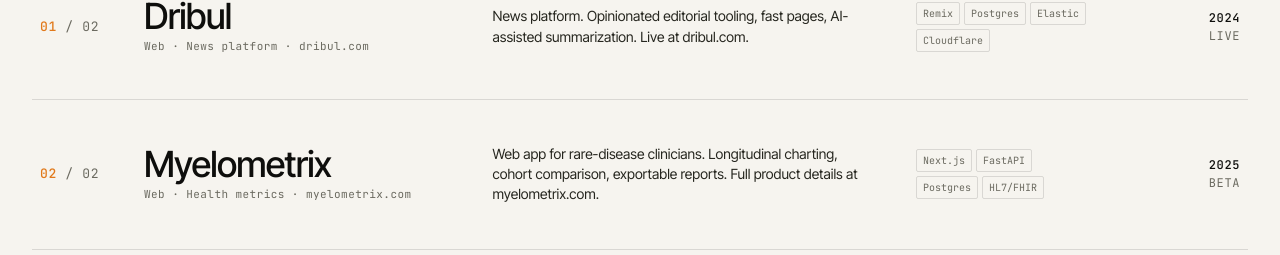
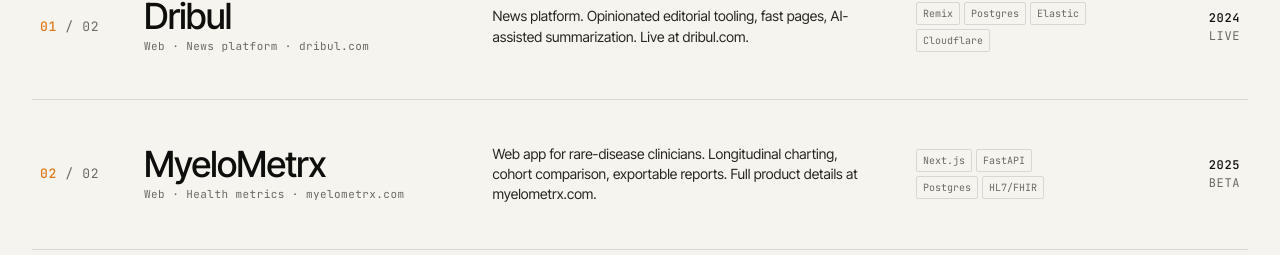
Before and after one commit to lucidnas/aym-tech-media, a React (Vite) app: page / in a window 1280 px wide. Shown: the part 1121-1376 px from the top of the page. Built offline with nearby package versions, Linux system fonts and the light colour scheme.

Commit message:
fix: correct project name to MyeloMetrx
Co-Authored-By: Claude Opus 4.7 (1M context) <noreply@anthropic.com>

```diff
--- a/src/components/Work.jsx
+++ b/src/components/Work.jsx
@@ -14,11 +14,11 @@ const work = [
     preview: { kind: 'news', accent: '#c9c9d3' },
   },
   {
-    id: 'myelometrix',
+    id: 'myelometrx',
     n: '02',
-    title: 'Myelometrix',
-    kind: 'Web · Health metrics · myelometrix.com',
-    desc: "Web app for rare-disease clinicians. Longitudinal charting, cohort comparison, exportable reports. Full product details at myelometrix.com.",
+    title: 'MyeloMetrx',
+    kind: 'Web · Health metrics · myelometrx.com',
+    desc: "Web app for rare-disease clinicians. Longitudinal charting, cohort comparison, exportable reports. Full product details at myelometrx.com.",
     stack: ['Next.js', 'FastAPI', 'Postgres', 'HL7/FHIR'],
     yr: '2025',
     status: 'BETA',
```
